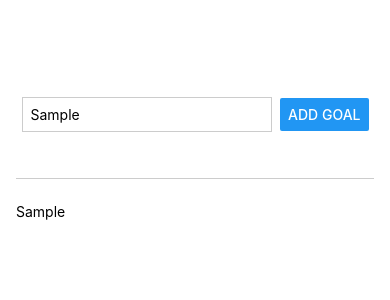
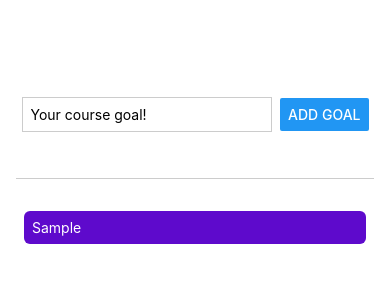
Before and after one commit to OveR1st/my-native-goal, a React Native app: screen / in a window 390 px wide. Both pictures are taken after typing "Sample" into the empty fields and a click on the button "ADD GOAL". Shown: the top 300 px of the page. Built offline with nearby package versions, Linux system fonts and the light colour scheme.

Commit message:
goalText style

```diff
--- a/src/features/goal-add/ui/form.tsx
+++ b/src/features/goal-add/ui/form.tsx
@@ -19,7 +19,9 @@
   }
 
   function addGoalHandler() {
-    dispatch(goalsModel.actions.addGoalToList(enteredGoalText))
+    enteredGoalText &&
+      dispatch(goalsModel.actions.addGoalToList(enteredGoalText))
+    setEnteredGoalText('')
   }
 
   return (
--- a/src/shared/ui/goal_list.tsx
+++ b/src/shared/ui/goal_list.tsx
@@ -8,7 +8,11 @@
   return (
     <View style={styles.goalsContainer}>
       {goalsList.map((goal, i) => {
-        return <Text key={i}>{goal}</Text>
+        return (
+          <View style={styles.goalItem} key={i}>
+            <Text style={styles.goalText}>{goal}</Text>
+          </View>
+        )
       })}
     </View>
   )
@@ -18,4 +22,14 @@
   goalsContainer: {
     flex: 5,
   },
+  goalItem: {
+    margin: 8,
+    padding: 8,
+    borderRadius: 6,
+    backgroundColor: '#5e0acc',
+  },
+
+  goalText: {
+    color: 'white',
+  },
 })
```
